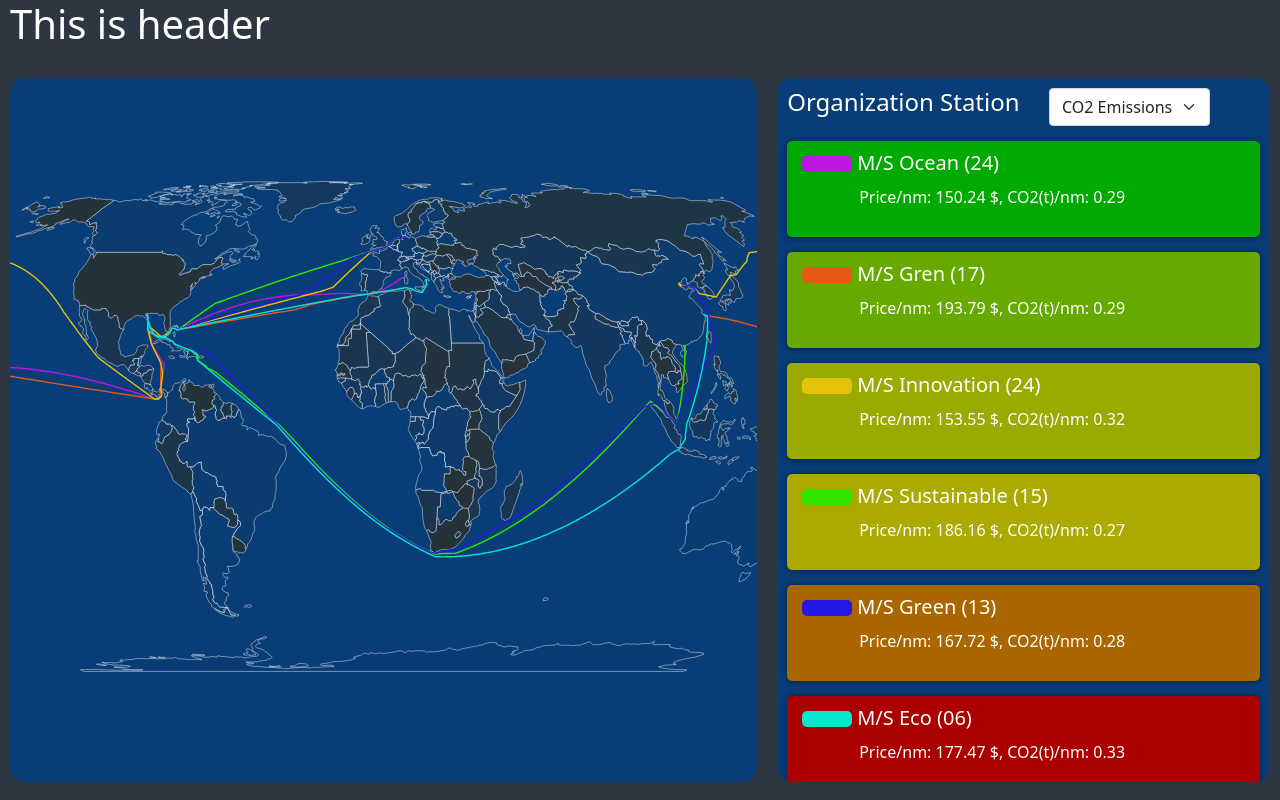
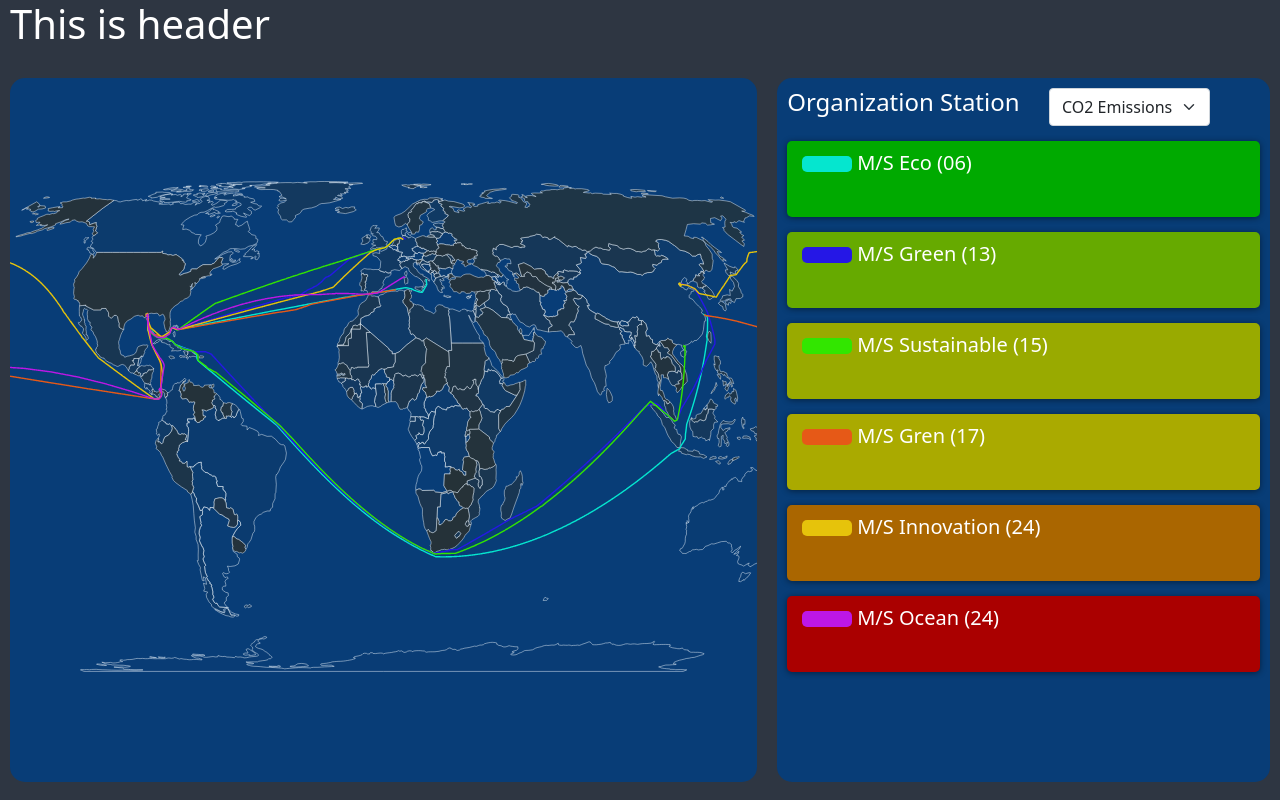
Before and after one commit to haved/Veracity7, a React (Create React App) app: page / in a window 1280 px wide. Built offline with nearby package versions, Linux system fonts and the light colour scheme.

Commit message:
fancy sorting tekst

```diff
--- a/src/App.tsx
+++ b/src/App.tsx
@@ -12,7 +12,7 @@ import { sortAndDeduplicateDiagnostics } from "typescript";
 
 function App(this: any) {
   const [boatsUnsorted, setBoatsUnsorted] = useState<Boat[]>([]);
-  const [sorting, setSorting] = useState<string | null>("totalCO2");
+  const [sorting, setSorting] = useState<string | null>();
   const [boats, setBoats] = useState<Boat[]>([]);
 
   useEffect(() => {
@@ -58,7 +58,7 @@ function App(this: any) {
       </div>
       <div className="ContainerContainer">
         <MapContainer boats={boats}></MapContainer>
-        <InfoContainer boats={boats} setSorting={setSorting}></InfoContainer>
+        <InfoContainer boats={boats} setSorting={setSorting} sorting={sorting}></InfoContainer>
       </div>
     </div>
   );
--- a/src/Components/InfoContainer.tsx
+++ b/src/Components/InfoContainer.tsx
@@ -1,4 +1,4 @@
-import React from "react";
+import React, { useState } from "react";
 import Options from "./Options";
 import ShipComponent from "./ShipComponent";
 import "../Style/App.css";
@@ -7,12 +7,13 @@ import { Boat, loadBoats } from "../Boat";
 function InfoContainer(props: {
   boats: Boat[];
   setSorting: (sorting: string) => void;
+  sorting: string | null | undefined;
 }) {
   const { boats } = props;
   const COLORS: string[] = ["#00AA00", "#66AA00", "#99AA00", "#AAAA00", "#AA6600", "#AA0000"];
 
   let showBoats = boats.map((boat, i) => (
-    <ShipComponent boat={boat} color={COLORS[i]} key={boat.vesselName}></ShipComponent>
+    <ShipComponent boat={boat} color={COLORS[i]} key={boat.vesselName} sorted={props.sorting}></ShipComponent>
   ));
 
   return (
--- a/src/Components/ShipComponent.tsx
+++ b/src/Components/ShipComponent.tsx
@@ -5,7 +5,7 @@ import { Boat, loadBoats } from "../Boat";
 import "../Boat";
 import "../App";
 
-const ShipComponent = (props: { boat: Boat, color: any}) => {
+const ShipComponent = (props: { boat: Boat, color: any, sorted: string | null | undefined}) => {
   const color = props.color
   const boat = props.boat;
   const [open, setOpen] = React.useState<Boolean>(false);
@@ -13,6 +13,8 @@ const ShipComponent = (props: { boat: Boat, color: any}) => {
   const handleClick = () => {
     setOpen(!open);
   }
+
+  // price, CO2, distance, CO2/nm, price/nm
 
   return (
     <div className="ship-container" onClick={handleClick} style={{background: color}}>
@@ -26,14 +28,15 @@ const ShipComponent = (props: { boat: Boat, color: any}) => {
         </div>
         <div className={(open) ? "disable" : "active"}>
           <div className="ship-mini-info">
-            <p>Price/nm: {((boat.price)/(boat.ladenTrip.totalDistance)).toFixed(2)} $,</p>
-          </div>
-          <div className="ship-mini-info">
-            <p>CO2(t)/nm: {((boat.ballastTrip.totalCO2 + boat.ladenTrip.totalCO2)/(boat.ballastTrip.totalDistance + boat.ladenTrip.totalDistance)).toFixed(2)}</p>
+            {(props.sorted === "price") ? `Price: \$${(boat.price/1000000).toFixed(2)} M` : ``}
+            {(props.sorted === "totalCO2") ? `Total CO2 (t): ${((boat.ballastTrip.totalCO2 + boat.ladenTrip.totalCO2)/1000).toFixed(2)} G` : ``}
+            {(props.sorted === "ballastDistance") ? `Distance from me (nm): ${((boat.ballastTrip.totalDistance/1000).toFixed(2))} G` : ``}
+            {(props.sorted === "pricenm") ? `Price/nm: ${((boat.price)/(boat.ladenTrip.totalDistance)).toFixed(2)}$,` : ``}
+            {(props.sorted === "CO2nm") ? `CO2(t)/nm: ${((boat.ballastTrip.totalCO2 + boat.ladenTrip.totalCO2)/(boat.ballastTrip.totalDistance + boat.ladenTrip.totalDistance)).toFixed(2)}` : ``}
           </div>
         </div>
         <div className={`information ${(open) ? "active" : "disable"}`}>
-          <p className="info-text">Total Price: </p> <p className="info-value">{(boat.price/1000000).toFixed(2)} M$</p>
+          <p className="info-text">Total Price: </p> <p className="info-value">${(boat.price/1000000).toFixed(2)} M</p>
 
         </div>
         <div className={`information ${(open) ? "active" : "disable"}`}>
```
